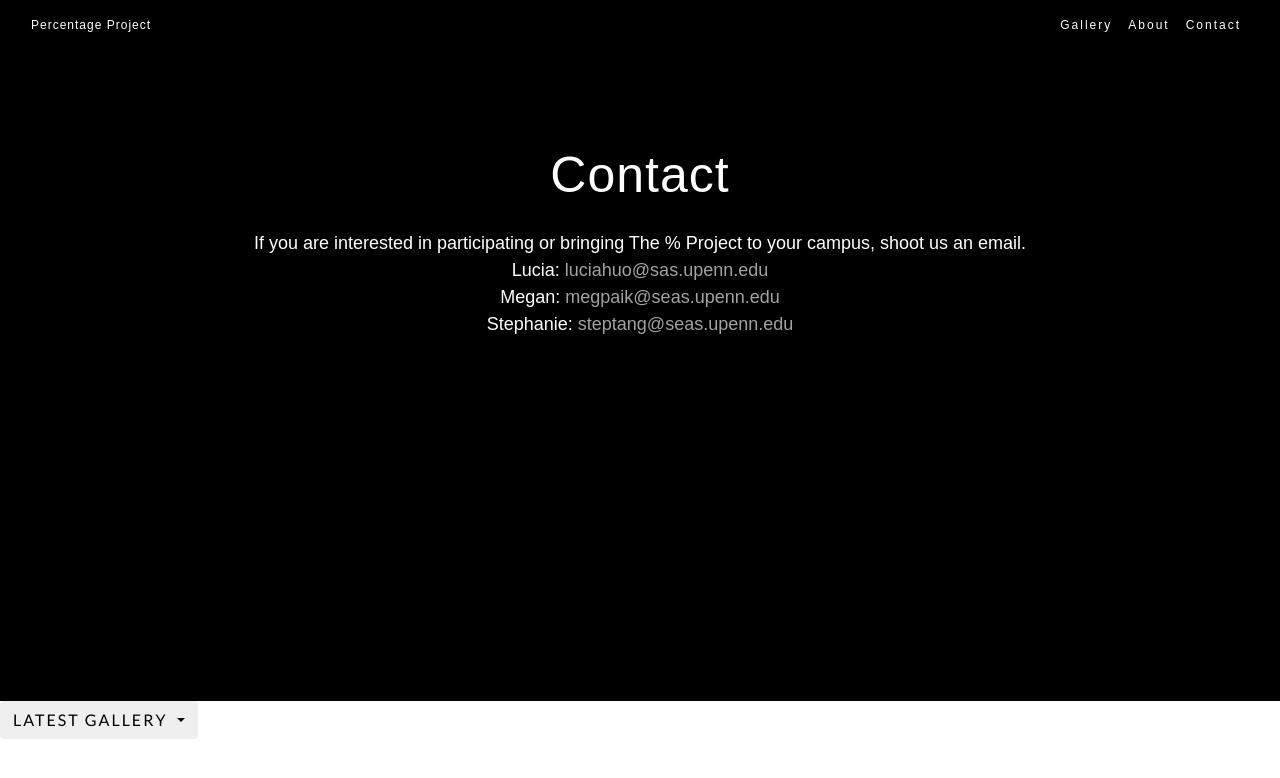
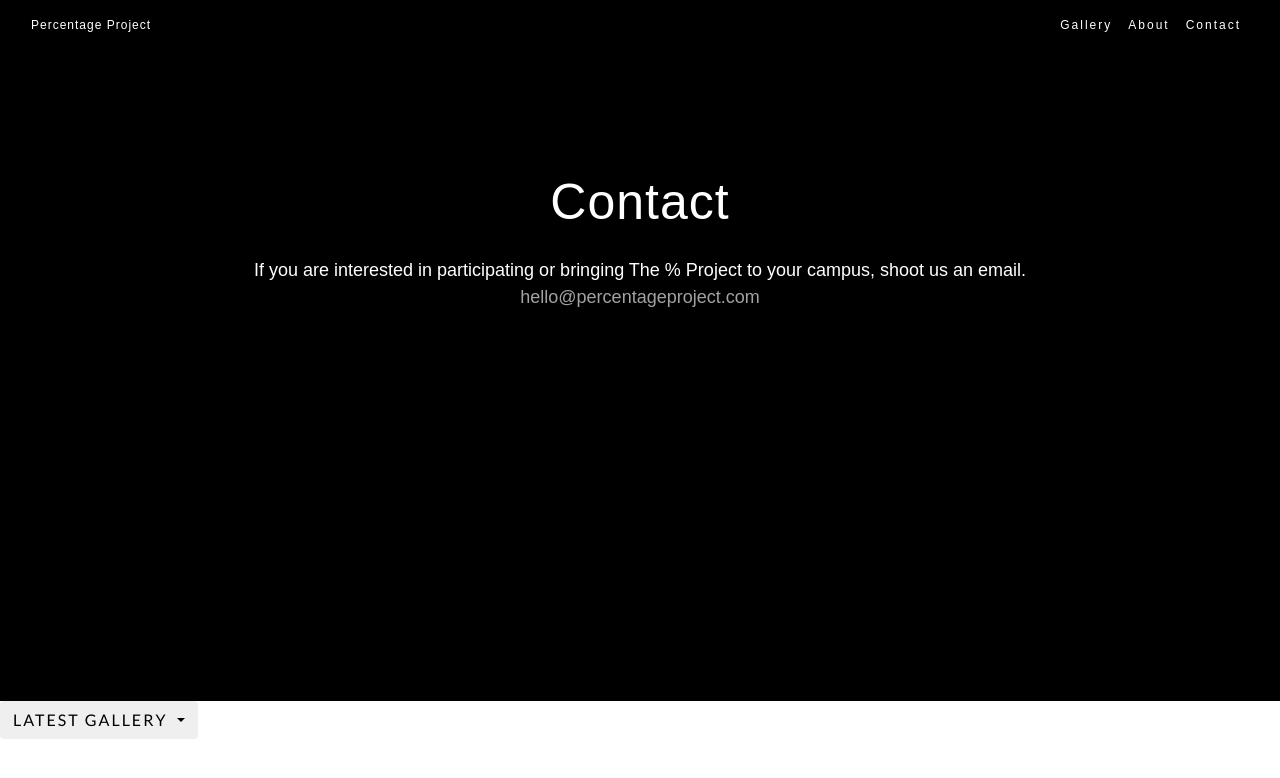
Before and after one commit to The-Percentage-Project/percentageproject.com, a Jekyll site: the page built from index.html, in a window 1280 px wide and 900 px high, scrolled down 1999 px. Shown: the top 778 px of the window. Built offline with Jekyll 4.4.1, drawn with Linux system fonts in a browser that asks for light colours; nearby versions of some CDN libraries; some web fonts are replaced.

Commit message:
updated contact

```diff
--- a/index.html
+++ b/index.html
@@ -36,9 +36,7 @@ layout: default
         <h2>Contact</h2>
         <p class="text-white">
             If you are interested in participating or bringing The % Project to your campus, shoot us an email.<br />
-            Lucia: <a href="mailto:luciahuo@sas.upenn.edu">luciahuo@sas.upenn.edu</a><br />
-            Megan: <a href="mailto:megpaik@seas.upenn.edu">megpaik@seas.upenn.edu</a><br />
-            Stephanie: <a href="mailto:steptang@seas.upenn.edu">steptang@seas.upenn.edu</a>
+            <a href="mailto:hello@percentageproject.com">hello@percentageproject.com</a>
         </p>
     </div>
 </section>
```
